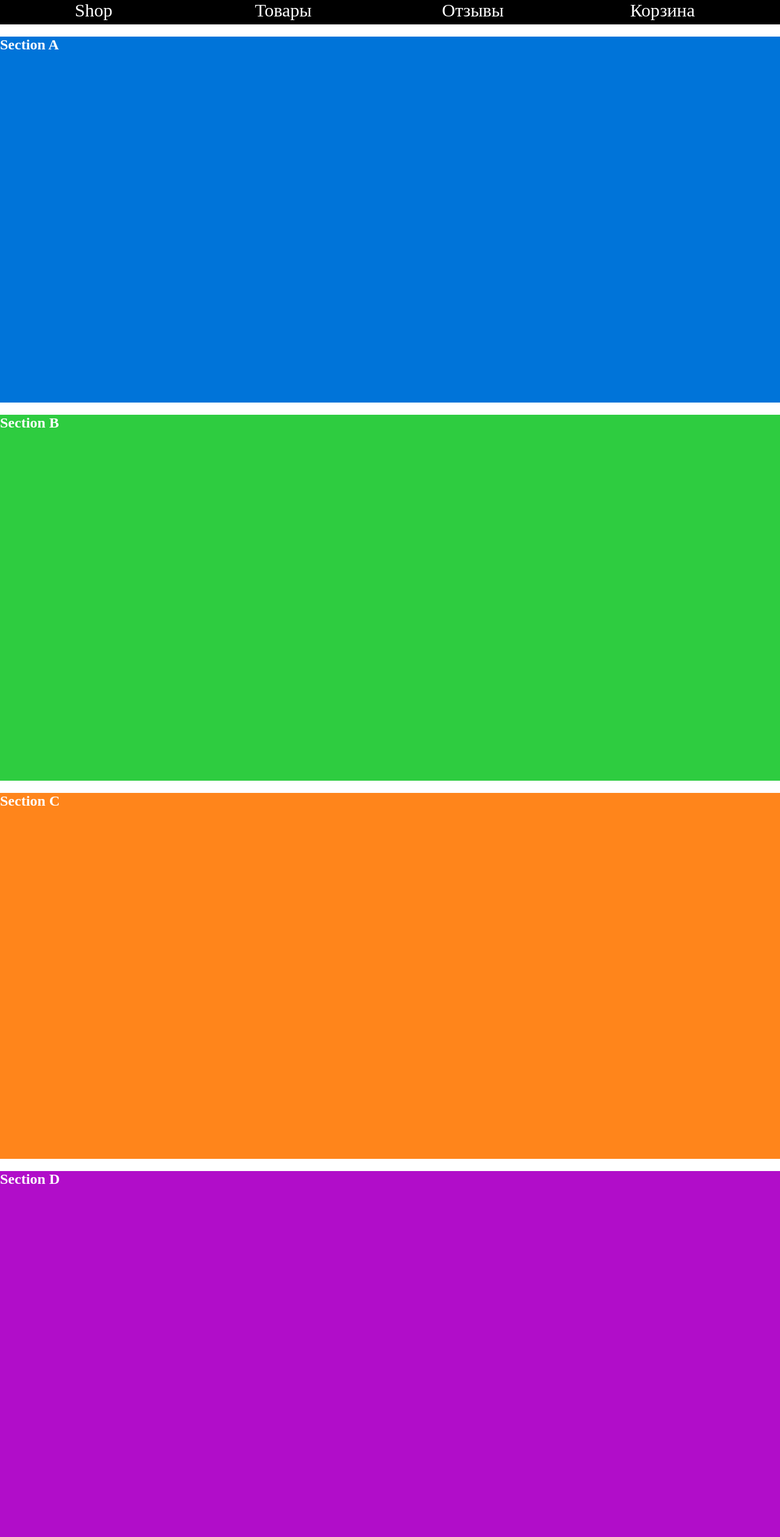
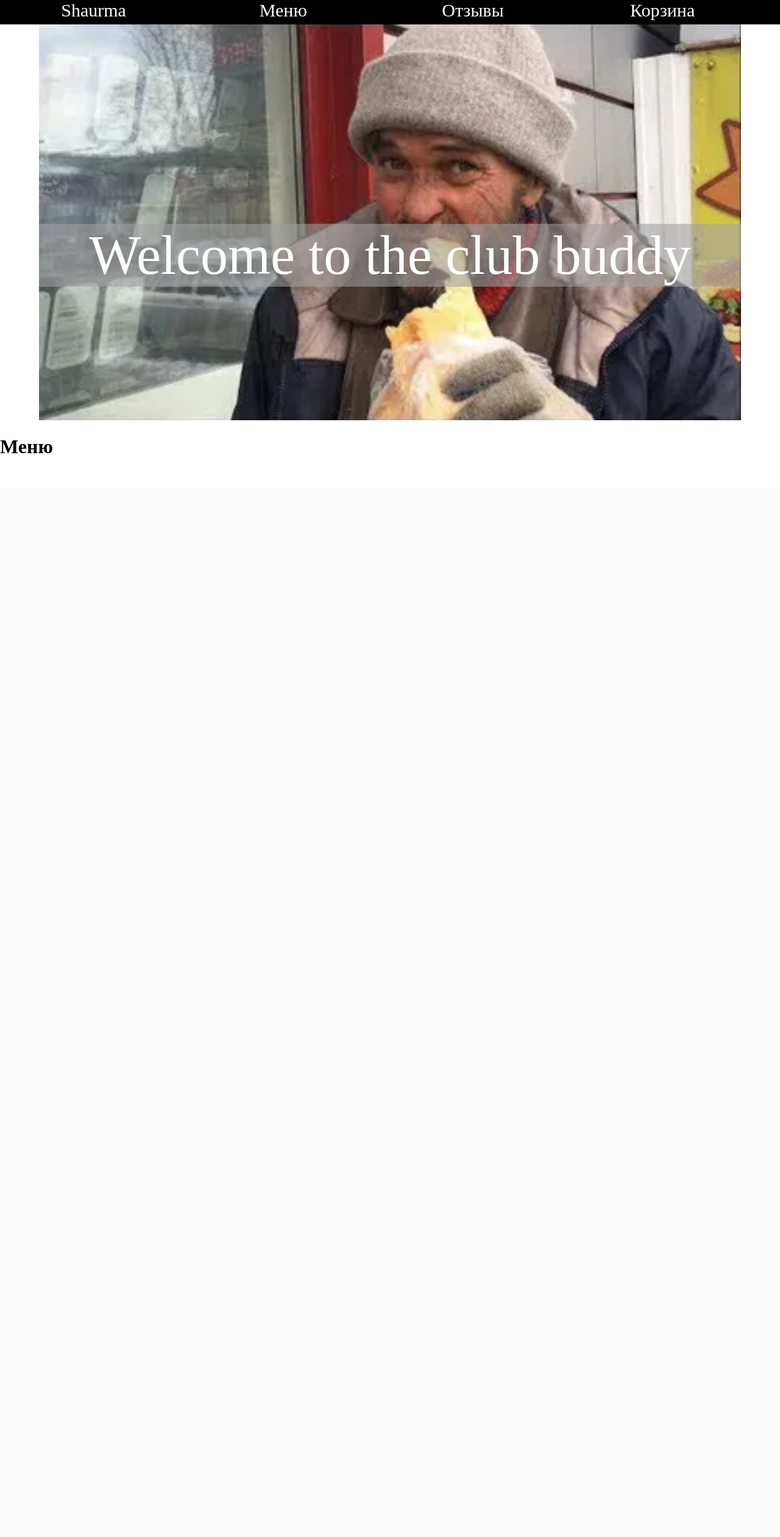
Before and after one commit to Vadcrut/yandex_site, a Python web app: template templates/main_page.html in a window 1280 px wide. Shown: the whole page at 61% size. After the commit the page ends 743 px from the top, so only its background shows below. Run offline with Jinja, Linux system fonts and the light colour scheme; the template is opened without the code that fills it, so the values that code supplies are empty.

Commit message:
added_photo

```diff
--- a/static/css/style.css
+++ b/static/css/style.css
@@ -1,6 +1,11 @@
-/**
- * Layout
- */
+@keyframes header_anim {
+    from {
+      transform: translateX(-120%);
+    }
+    to {
+      transform: translateX(0);
+    }
+  }
  body {
     margin: 0;
 }
@@ -25,6 +30,7 @@
     position: -webkit-sticky;
     position: sticky;
     top: 0;
+    z-index: 99999;
 }
 
 
@@ -62,3 +68,24 @@ a:hover .logo{
 .menu a{
     font-size: 30px;
 }
+img{
+    width: 90%;
+    padding-left: 5%;
+}
+div#welcome_image {
+    position: relative;
+}
+.text_na_kartinke{
+    position: absolute;
+    top: 50%;
+    color: white;
+    background: #a1a1a194;
+    font-size: 90px;
+    width: 90%;
+    text-align: center;
+    margin-left: 5%;
+    transform: translateX(0);
+    animation-name: header_anim;
+    animation-duration: 0.5s;
+    animation-timing-function: cubic-bezier(0.68, -0.55, 0.265, 1.55);
+}
--- a/templates/main_page.html
+++ b/templates/main_page.html
@@ -10,19 +10,19 @@
 <body>
     <nav class="menu">
         <ul class="list-inline">
-            <li><a href="#a"><span class="logo">S</span>hop</a></li>
-            <li><a href="#b">Товары</a></li>
-            <li><a href="#c">Отзывы</a></li>
-            <li><a href="#d">Корзина</a></li>
+            <li><a href="#"><span class="logo">S</span>haurma</a></li>
+            <li><a href="#">Меню</a></li>
+            <li><a href="#">Отзывы</a></li>
+            <li><a href="#">Корзина</a></li>
         </ul>
     </nav>
-
-    <main>
-
-        <article class="section" id="a"><h2>Section A</h2></article>
-        <article class="section" id="b"><h2>Section B</h2></article>
-        <article class="section" id="c"><h2>Section C</h2></article>
-        <article class="section" id="d"><h2>Section D</h2></article>
-    </main>
+    <div id="welcome_image">
+        <img src="../static/image/i.png">
+        <div class="text_na_kartinke">
+            <span>Welcome to the club buddy</span>
+        </div>
+    </div>
+    <h1 id="food_menu">Меню</h1>
+    <script src="../static/js/script.js"></script>
 </body>
 </html>
```
Also changed, not shown: static/image/i.png (added), static/image/i.webp (added), static/js/script.js (added).
